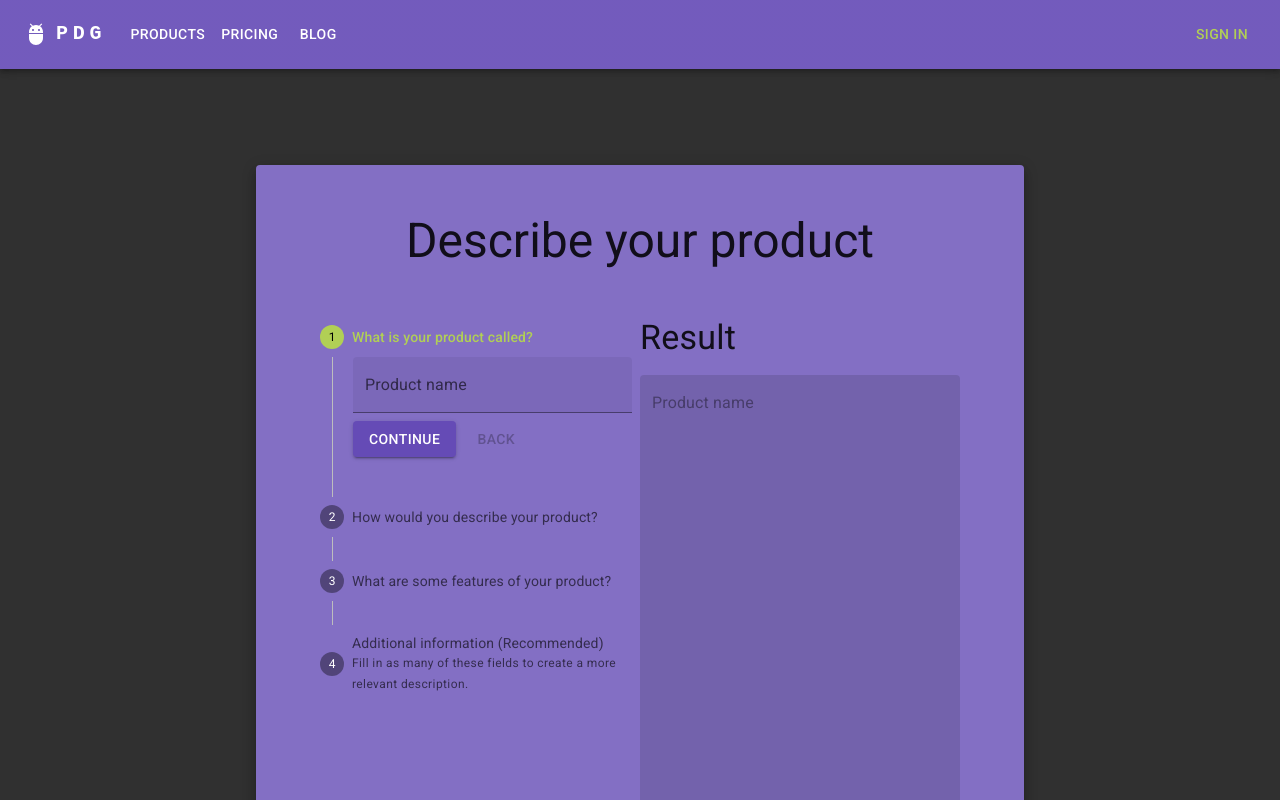
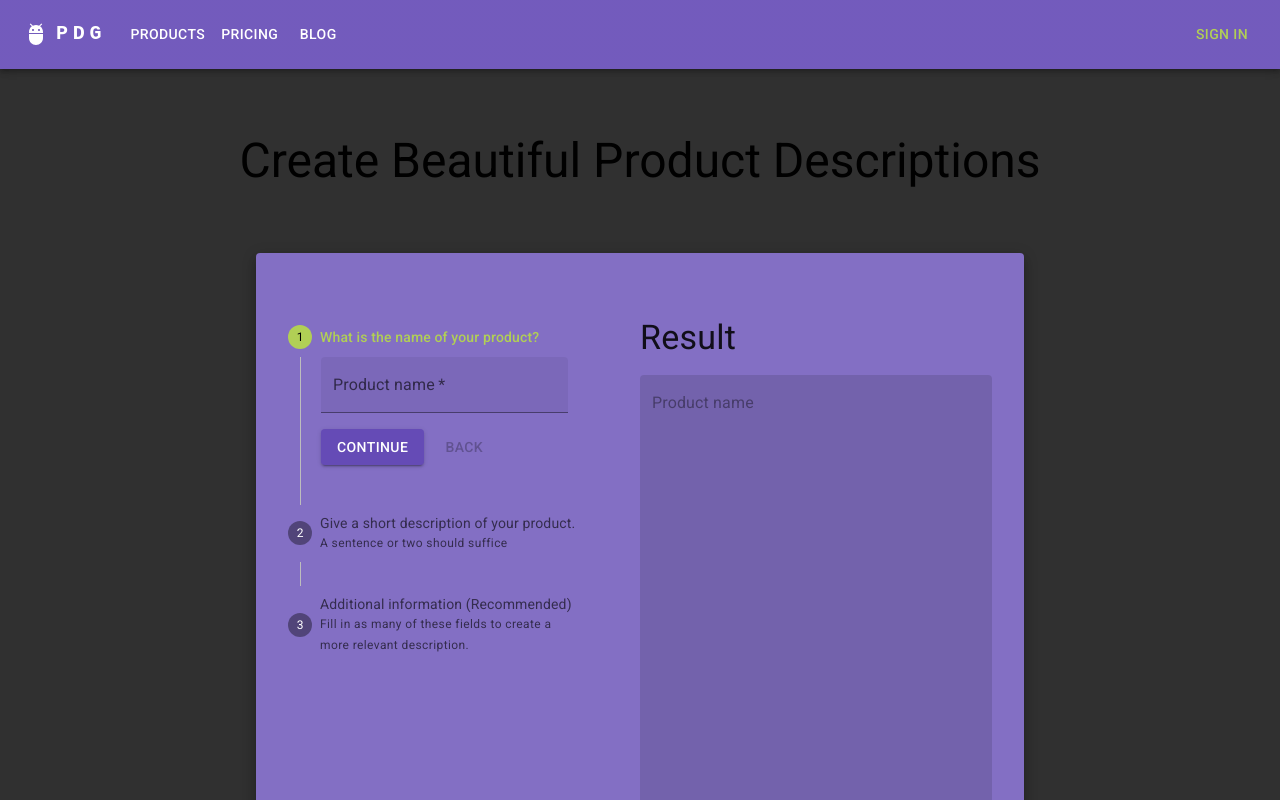
Before and after one commit to rawad663/platepal-ui, a Next.js app: page / in a window 1280 px wide. Shown: the top 800 px of the page. Built offline with nearby package versions, Linux system fonts and the light colour scheme.

Commit message:
feat: support tone of voice

```diff
--- a/package.json
+++ b/package.json
@@ -25,6 +25,7 @@
     "next": "13.0.7",
     "react": "18.2.0",
     "react-dom": "18.2.0",
+    "react-hook-form": "^7.41.0",
     "typescript": "4.9.4"
   },
   "devDependencies": {
--- a/src/components/ProductInfoForm/ProductInfoForm.tsx
+++ b/src/components/ProductInfoForm/ProductInfoForm.tsx
@@ -12,10 +12,12 @@ import {
   Typography,
 } from '@mui/material';
 import { grey } from '@mui/material/colors';
-import { ProductInfoInput } from '@pdg/types/product-descriptions';
+import { ProductInfoInput, Tone } from '@pdg/types/product-descriptions';
 import { useState } from 'react';
+import { Control, Controller, FormState } from 'react-hook-form';
 
 import { styles } from './ProductInfoForm.styles';
+import { ToneSelector } from './ToneSelector';
 import { ProductInput } from './useProductInfoForm';
 
 type Step = {
@@ -29,46 +31,43 @@ type Step = {
 type Props = {
   sx?: SxProps;
   inputs: Record<keyof ProductInfoInput, ProductInput>;
+  formState: FormState<any>;
+  control: Control;
   onSubmit: () => Promise<void>;
+  validate: (f: () => void) => () => void;
 };
 
-export const ProductInfoForm = ({ sx, inputs, onSubmit }: Props) => {
+export const ProductInfoForm = ({ sx, inputs, formState, control, onSubmit, validate }: Props) => {
   const [activeStep, setActiveStep] = useState<number>(0);
 
   const steps: Step[] = [
     {
-      name: 'productName',
+      name: 'name',
       inputs: [inputs.name],
-      description: 'What is your product called?',
+      description: 'What is the name of your product?',
       hint: '',
     },
     {
-      name: 'productDescription',
+      name: 'description',
       inputs: [inputs.description],
-      description: 'How would you describe your product?',
-      hint: '',
-    },
-    {
-      name: 'features',
-      inputs: [inputs.features],
-      description: 'What are some features of your product?',
-      hint: '',
+      description: 'Give a short description of your product.',
+      hint: 'A sentence or two should suffice',
     },
     {
       name: 'additionalInfo',
-      inputs: [inputs.audience, inputs.guarantee, inputs.userNeed],
+      inputs: [inputs.tone, inputs.features, inputs.audience, inputs.guarantee],
       description: 'Additional information (Recommended)',
       hint: 'Fill in as many of these fields to create a more relevant description.',
     },
   ];
 
-  const handleNext = () => {
+  const handleNext = validate(() => {
     if (activeStep < steps.length - 1) {
       setActiveStep((activeStep) => activeStep + 1);
     } else {
       onSubmit();
     }
-  };
+  });
 
   const handleBack = () => {
     if (activeStep === 0) {
@@ -78,48 +77,70 @@ export const ProductInfoForm = ({ sx, inputs, onSubmit }: Props) => {
     setActiveStep((activeStep) => activeStep - 1);
   };
 
-  const renderStep = ({ name, inputs, hint, description, onNext }: Step, index: number) => {
+  const renderStep = ({ name, inputs, hint, description }: Step, index: number) => {
+    const answer = control._formValues[name];
+
     return (
       <Step sx={styles.root} key={name}>
-        <StepLabel optional={hint && <Typography variant="caption">{hint}</Typography>}>{description}</StepLabel>
+        <StepLabel optional={(answer || hint) && <Typography variant="caption">{answer || hint}</Typography>}>
+          {description}
+        </StepLabel>
         <StepContent>
-          {inputs.map(({ onDelete, ...input }) => (
+          {inputs.map(({ onDelete, onKeyDown, hint: inputHint, state, ...input }) => (
+            <Controller
+              key={input.name}
+              name={input.name}
+              control={control}
+              rules={input.rules}
+              render={({ field, fieldState: { error } }) =>
+                input.name === 'tone' ? (
+                  <ToneSelector activeTone={state[0] as Tone} setActiveTone={state[1]} />
+                ) : (
                   <TextField
-              key={input.name}
+                    sx={{ mb: 1 }}
                     variant="filled"
-              value={input.value}
                     fullWidth
+                    {...input}
+                    rows={3}
+                    required={input.rules?.required}
+                    error={!!error}
+                    color="secondary"
+                    helperText={error?.message ?? inputHint}
+                    inputProps={{
+                      ...field,
+                    }}
                     InputProps={{
                       sx: { color: 'common.white' },
-                onKeyDown: input.onKeyDown,
+                      onKeyDown: onKeyDown,
                       startAdornment:
                         input.name === 'features'
-                    ? input.values?.map((val) => (
-                        <InputAdornment key={val} position="start">
+                          ? (state as string[]).map((val, i) => (
+                              <InputAdornment key={i} position="start">
                                 <Chip
                                   size="small"
                                   color="secondary"
                                   variant="filled"
                                   label={val}
-                            onDelete={() => onDelete && onDelete(val)}
+                                  onDelete={() => onDelete && onDelete(i)}
                                 />
                               </InputAdornment>
                             ))
                           : null,
                     }}
-              onChange={input.onChange}
-              multiline={input.multiline}
-              rows={2}
-              label={input.label}
-              color="secondary"
-              placeholder={input.placeholder}
-              helperText={input.hint}
+                  />
+                )
+              }
             />
           ))}
 
           <Box sx={{ mb: 2 }}>
             <div>
-              <Button variant="contained" onClick={() => handleNext()} sx={{ mt: 1, mr: 1 }}>
+              <Button
+                disabled={!!formState.errors[steps[activeStep].name]}
+                variant="contained"
+                onClick={() => handleNext()}
+                sx={{ mt: 1, mr: 1 }}
+              >
                 {index === steps.length - 1 ? 'Finish' : 'Continue'}
               </Button>
               <Button disabled={index === 0} onClick={handleBack} sx={{ mt: 1, mr: 1, color: grey[900] }}>
--- /dev/null
+++ b/src/components/ProductInfoForm/ToneSelector.tsx
@@ -0,0 +1,33 @@
+import { Box, ToggleButton, ToggleButtonGroup, Typography } from '@mui/material';
+import { Tone } from '@pdg/types/product-descriptions';
+
+type Props = {
+  activeTone: Tone;
+  setActiveTone: (tone: Tone) => void;
+};
+
+export const ToneSelector = ({ activeTone, setActiveTone }: Props) => {
+  const tones: Tone[] = ['formal', 'curious', 'friendly'];
+
+  return (
+    <Box mb={1}>
+      <Typography variant="body2" color="text.secondary">
+        Select the tone of voice for the description
+      </Typography>
+
+      <ToggleButtonGroup
+        color="secondary"
+        value={activeTone}
+        exclusive
+        onChange={(_, newTone) => setActiveTone(newTone)}
+        aria-label="product description voice tone"
+      >
+        {tones.map((tone) => (
+          <ToggleButton sx={{ px: 4 }} key={tone} value={tone} aria-label="left aligned">
+            {tone.charAt(0).toUpperCase() + tone.slice(1)}
+          </ToggleButton>
+        ))}
+      </ToggleButtonGroup>
+    </Box>
+  );
+};
--- a/src/components/ProductInfoForm/useProductInfoForm.ts
+++ b/src/components/ProductInfoForm/useProductInfoForm.ts
@@ -1,99 +1,84 @@
-import { ProductInfoInput } from '@pdg/types/product-descriptions';
-import { ChangeEventHandler, KeyboardEventHandler, useState } from 'react';
+import { validationErrors } from '@pdg/declarations/fieldValidation';
+import { ProductInfoInput, Tone } from '@pdg/types/product-descriptions';
+import { KeyboardEventHandler, useState } from 'react';
+import { useForm, ValidationRule } from 'react-hook-form';
 
 export type ProductInput = {
   name: string;
-  value?: string;
-  values?: string[];
+  state?: any;
   label: string;
-  onChange?: ChangeEventHandler<HTMLInputElement>;
   onKeyDown?: KeyboardEventHandler<HTMLInputElement>;
-  onDelete?: (value: string) => void;
+  onDelete?: (i: number) => void;
   placeholder?: string;
   multiline?: boolean;
   hint?: string;
+  rules?: ValidationRule<any>;
 };
 
 export const useProductInfoForm = () => {
-  const [values, setValues] = useState<ProductInfoInput>({
-    name: '',
-    description: '',
-    features: [],
-    audience: '',
-    guarantee: '',
-    userNeed: '',
-  });
-  const [currentFeature, setCurrentFeature] = useState<string>('');
+  const { control, handleSubmit, setValue, formState } = useForm({ mode: 'all' });
 
-  const setValue = (field: keyof ProductInfoInput, newValue: any) => setValues({ ...values, [field]: newValue });
-
-  // const validate = (field, isValid) => {};
+  const [features, setFeatures] = useState<string[]>([]);
+  const [activeTone, setActiveTone] = useState<Tone | undefined>();
 
   const inputs: Record<keyof ProductInfoInput, ProductInput> = {
     name: {
       name: 'name',
-      value: values.name,
-      onChange: ({ currentTarget }) => setValue('name', currentTarget.value),
+      rules: { required: { value: true, message: validationErrors.required } },
       label: 'Product name',
       placeholder: 'ex: Funky Monkey',
     },
     description: {
       name: 'description',
-      value: values.description,
-      onChange: ({ currentTarget }) => setValue('description', currentTarget.value),
+      rules: { required: { value: true, message: validationErrors.required } },
       label: 'Product description',
       multiline: true,
     },
     features: {
       name: 'features',
-      value: currentFeature,
-      values: values.features,
-      onChange: ({ currentTarget }) => setCurrentFeature(currentTarget.value),
+      state: features,
+      label: 'Features',
+      placeholder: 'ex: Cute, colorful, entertaining',
+      hint: 'Press Enter or Space',
       onKeyDown: ({ key, currentTarget }) => {
         const trimmed = currentTarget.value.trim();
         if (key === 'Enter' || (key === ' ' && trimmed)) {
-          setValue('features', [...values.features, trimmed]);
-          setCurrentFeature('');
+          setFeatures([...features, trimmed]);
+          setValue('features', ''); // updates the field's (called "features") input value
         }
-        if (key === 'Backspace' && !currentTarget.value && values.features.length > 0) {
-          setValue('features', values.features.splice(0, values.features.length - 1));
+        if (key === 'Backspace' && !currentTarget.value && features.length > 0) {
+          setFeatures(features.splice(0, features.length - 1));
         }
       },
-      onDelete: (value) => {
-        setValue(
-          'features',
-          values.features.filter((feature) => value !== feature),
-        );
+      onDelete: (index: number) => {
+        setFeatures(features.filter((_, i) => i !== index));
       },
-      label: 'Features',
-      placeholder: 'ex: Funky Monkey',
     },
     audience: {
       name: 'audience',
-      value: values.audience,
-      onChange: ({ currentTarget }) => setValue('audience', currentTarget.value),
       label: 'Audience',
       hint: 'ex: Babies, Business person, Graphic designer',
     },
     guarantee: {
       name: 'guarantee',
-      value: values.guarantee,
-      onChange: ({ currentTarget }) => setValue('guarantee', currentTarget.value),
       label: 'Guarantee',
       hint: 'ex: 30 day guarantee, 50% off',
     },
-    userNeed: {
-      name: 'userNeed',
-      value: values.userNeed,
-      onChange: ({ currentTarget }) => setValue('userNeed', currentTarget.value),
-      label: 'User need',
+    tone: {
+      name: 'tone',
+      label: 'Tone of voice',
+      state: [activeTone, setActiveTone],
     },
   };
 
   return {
-    values,
     inputs,
-    errors: [],
-    setValue,
+    states: {
+      features,
+      activeTone,
+    },
+    formState,
+    control,
+    validate: handleSubmit,
   };
 };
--- a/src/components/pageComponents/GeneratePage/GeneratePage.styles.ts
+++ b/src/components/pageComponents/GeneratePage/GeneratePage.styles.ts
@@ -1,7 +1,7 @@
 export const styles = {
   card: {
     marginY: 4,
-    px: 8,
+    px: 4,
     py: 6,
     width: { md: '60%', xs: '90%' },
     backgroundColor: 'primary.light',
--- a/src/components/pageComponents/GeneratePage/GeneratePage.tsx
+++ b/src/components/pageComponents/GeneratePage/GeneratePage.tsx
@@ -14,38 +14,45 @@ export const GeneratePage = () => {
   const [isLoading, setIsLoading] = useState<boolean>(false);
 
   const instance = usePdgApi();
-  const { inputs } = useProductInfoForm();
+  const { inputs, control, states, validate, formState } = useProductInfoForm();
 
-  const onSubmit = async () => {
-    const body = Object.entries(inputs).reduce(
-      (acc, [key, value]) => ({
-        ...acc,
-        [key]: value.value?.trim() || value.values,
-      }),
-      {},
-    ) as ProductInfoInput;
+  const onSubmit = validate(async ({ name, description, audience, guarantee }) => {
+    if (Object.keys(formState.errors).length > 0) return;
 
-    if (!body.name || !body.description || !body.features) {
-      throw new Error('invalid body fields');
-    }
+    const body: ProductInfoInput = {
+      name,
+      description,
+      features: states.features,
+      audience,
+      guarantee,
+      tone: states.activeTone,
+    };
 
     setIsLoading(true);
-    const { data } = await instance.post<IProductDescription>('/descriptions/create', body);
 
-    setDescription(data);
-    setIsLoading(false);
-  };
+    try {
+      const { data } = await instance.post<IProductDescription>('/descriptions/create', body);
+      setDescription(data);
+    } catch (err) {
+      throw err;
+    } finally {
+      setIsLoading(false);
+    }
+  });
 
   return (
     <ThemeProvider theme={lightTheme}>
       <Box mt={8} flex={1} sx={{ display: 'flex', flexDirection: 'column', alignItems: 'center' }}>
+        <Typography mb={4} variant="h3" textAlign="center">
+          Create Beautiful Product Descriptions
+        </Typography>
+
         <Card raised sx={styles.card}>
-          <Typography mb={4} variant="h3" textAlign="center">
-            Describe your product
-          </Typography>
-
           <Box sx={styles.context}>
-            <ProductInfoForm sx={{ width: '50%' }} {...{ onSubmit, inputs }} />
+            <ProductInfoForm
+              sx={{ width: '50%', pr: 8, boxSizing: 'border-box' }}
+              {...{ onSubmit, inputs, control, formState, validate }}
+            />
             <ProductDescription {...{ productDescription, isLoading }} />
           </Box>
         </Card>
--- a/src/components/pageComponents/GeneratePage/ProductDescription.tsx
+++ b/src/components/pageComponents/GeneratePage/ProductDescription.tsx
@@ -1,5 +1,8 @@
-import { Box, TextField, Typography } from '@mui/material';
+import { Box, CircularProgress, TextField, Typography } from '@mui/material';
+import { validationErrors } from '@pdg/declarations/fieldValidation';
 import { IProductDescription } from '@pdg/types/product-descriptions';
+import { useEffect } from 'react';
+import { Controller, useForm } from 'react-hook-form';
 
 type Props = {
   productDescription?: IProductDescription;
@@ -7,30 +10,50 @@ type Props = {
 };
 
 export const ProductDescription = ({ productDescription, isLoading }: Props) => {
+  const { control, setValue } = useForm({ mode: 'onBlur' });
+
+  useEffect(() => {
+    if (!productDescription) return;
+
+    setValue('productDescription', productDescription.content);
+  }, [productDescription, setValue]);
+
   return (
     <Box flex={1} py={2}>
       <Typography variant="h4" mb={2}>
         Result
       </Typography>
 
-      {!isLoading ? (
+      <Box sx={{ position: 'relative' }}>
+        <Controller
+          name="productDescription"
+          control={control}
+          rules={{ required: { value: true, message: validationErrors.required } }}
+          render={({ field, fieldState: { error } }) => (
             <TextField
               InputProps={{
                 sx: { color: 'common.white' },
               }}
+              inputProps={{
+                ...field,
+              }}
               variant="filled"
               value={productDescription?.content ?? ''}
-          disabled={!productDescription}
+              disabled={!productDescription || isLoading || !!error}
               fullWidth
               label="Product name"
               color="secondary"
               multiline
-          rows={18}
+              rows={20}
               placeholder="ex: Funky Monkey"
             />
-      ) : (
-        <h2>loading...</h2>
           )}
+        />
+
+        {isLoading && (
+          <CircularProgress size={70} sx={{ position: 'absolute', m: 'auto', top: 0, right: 0, bottom: 0, left: 0 }} />
+        )}
+      </Box>
     </Box>
   );
 };
--- /dev/null
+++ b/src/declarations/fieldValidation.ts
@@ -0,0 +1,7 @@
+export const validationErrors = {
+  required: 'This field is required',
+  minLength: (min: number) => `This field should be at least ${min} characters long`,
+  maxLength: (max: number) => `This field should be at most ${max} characters long`,
+  maxValues: (max: number) => `This field can hold at most ${max} values`,
+  minMaxValues: (min: number, max: number) => `This field can only hold between ${min} and ${max} values`,
+};
--- a/src/hooks/usePdgApi.ts
+++ b/src/hooks/usePdgApi.ts
@@ -13,7 +13,7 @@ export const usePdgApi = () => {
         baseURL: `${pdgServer.host}/api`,
         timeout: 30000,
         headers: {
-          Authorization: session?.access_token ? `Bearer ${session?.access_token}` : undefined,
+          // Authorization: session?.access_token ? `Bearer ${session?.access_token}` : undefined,
         },
       }),
     [session?.access_token],
```
Also changed, not shown: src/types/product-descriptions.ts (+5 -5 lines), 1 other file (tests, documents, lock files or other folders). Lines whose indentation alone changed are shown as unchanged.
